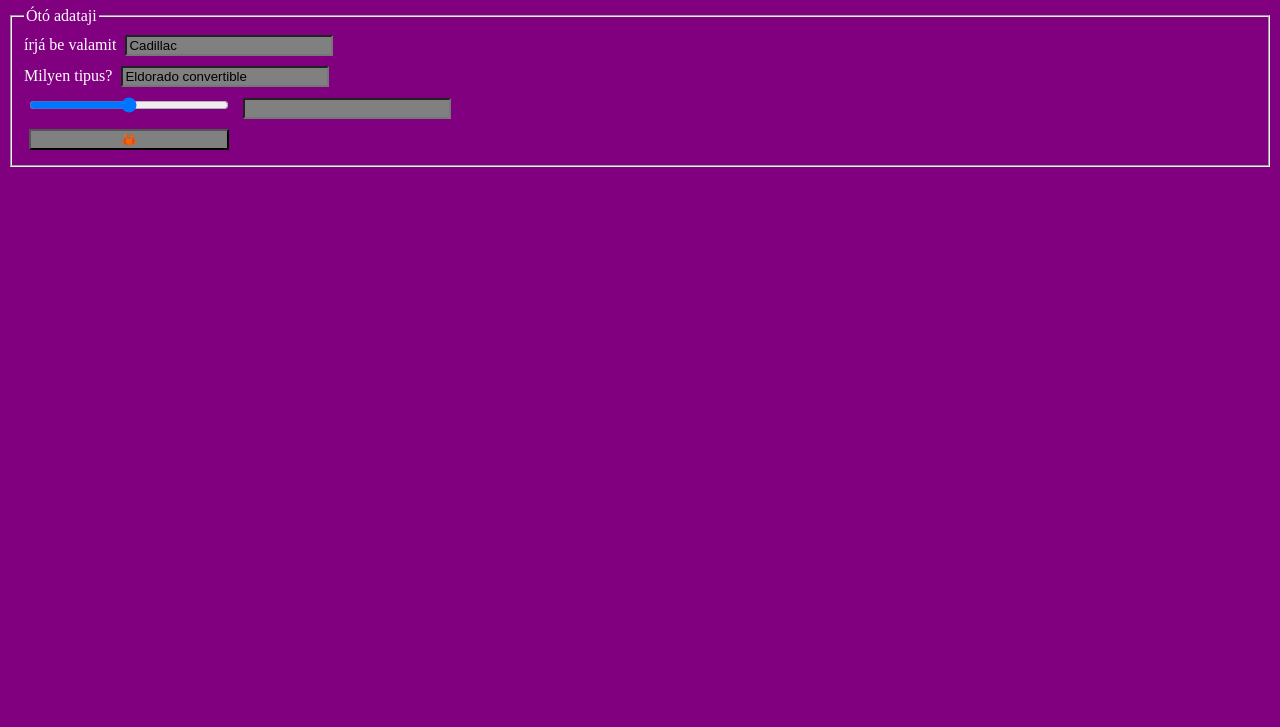
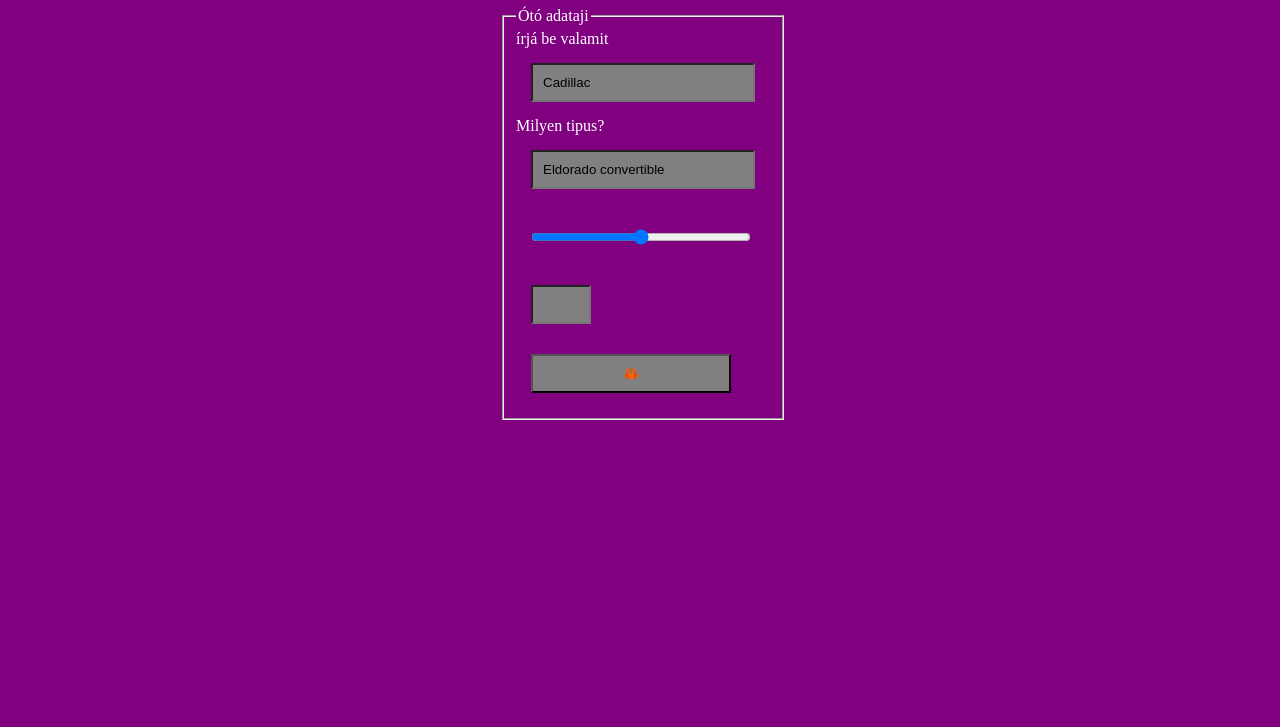
Before and after one commit to Logan114/urla, a plain HTML site: page index.html in a window 1280 px wide. Shown: the part 73-800 px from the top of the page. Drawn offline with Linux system fonts and the light colour scheme.

Commit message:
valahogy kinézt

```diff
--- a/index.html
+++ b/index.html
@@ -18,7 +18,7 @@
             <input type="text" name="tipus" id="tipus"value="Eldorado convertible" id="tipus"><br>
             <label for="evjarat"></label>
             <input type="range" name="" id="evjarat" min="1804" max="2024" oninput="this.form.evjarat_szam.value = this.value">
-            <input type="number" name="evjarat_szam" oninput="this.form.evjarat.value = this.value">
+            <input type="number" name="evjarat_szam" id="Crab" oninput="this.form.evjarat.value = this.value">
             <br>
             <input type="submit" value="🦀">
     </fieldset>
--- a/style.css
+++ b/style.css
@@ -1,10 +1,17 @@
 body {
+    margin-left: 500px;
+    margin-right: 500px;
     background-color: purple;
     color: white;
 }
 input {
-    margin: 5px;
+    padding: 10px;
+    margin: 15px;
     background-color: gray;
     width: 200px;
 
 }
+#Crab {
+    width: 14%;
+
+}
```
